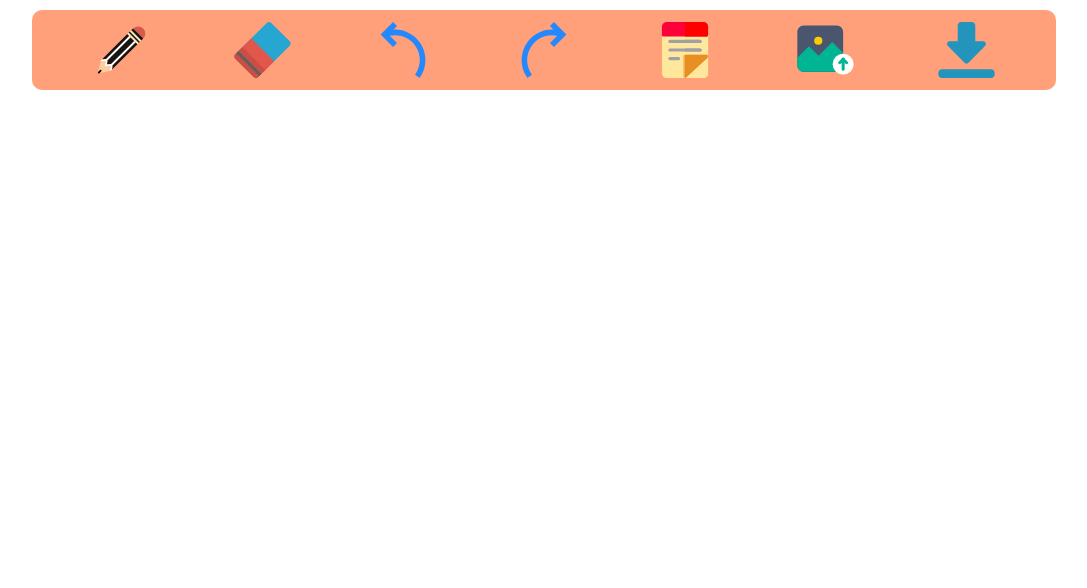
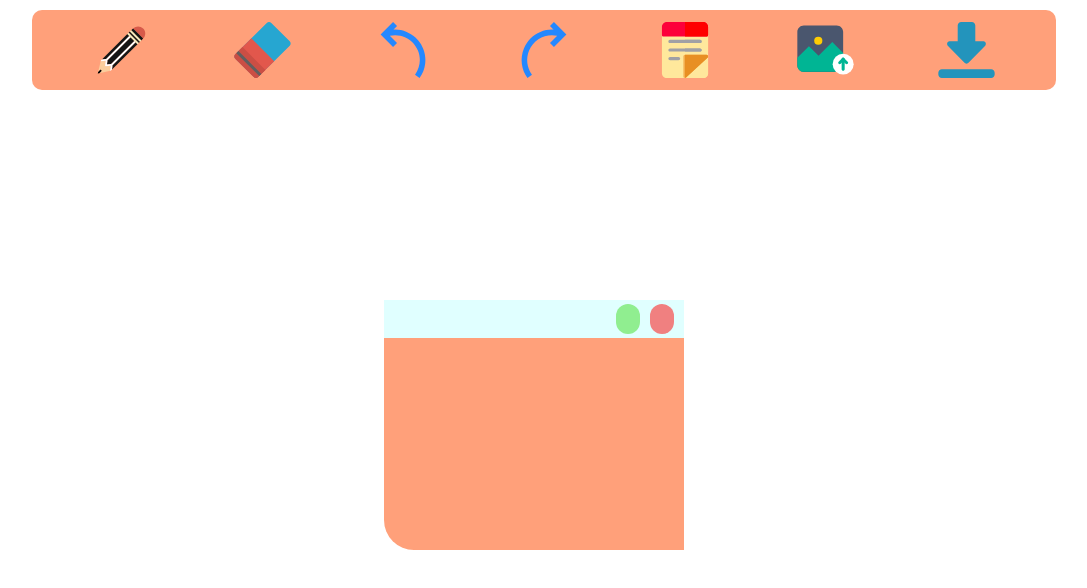
Before and after one commit to zeeshan490/whiteBoard-App, a plain HTML site: page index.html in a window 1280 px wide. Both pictures are taken after a click on the element 780 px from the left and 50 px from the top of the page. Shown: the whole page, without its empty margins (96-1183 px from the left). Drawn offline with Linux system fonts and the light colour scheme.

Commit message:
sticky movement and properties done

```diff
--- a/index.html
+++ b/index.html
@@ -16,7 +16,8 @@
                 <img src="./icons/Undo/Undo.svg"></div>
             <div class="tool" id="redo">
                 <img src="./icons/Redo/Redo.svg"></div>
-            <div class="tool"><img src="./icons/StickyNote/StickyNote.svg"></div>
+            <div class="tool" id="sticky">
+                <img src="./icons/StickyNote/StickyNote.svg"></div>
             <div class="tool"><img src="./icons/Photo/Photo.svg"></div>
             <div class="tool"><img src="./icons/Download/Download.svg"></div>
         </div>
@@ -25,7 +26,10 @@
     <div class="drawing-container">
        <canvas id="canvas"></canvas>
     </div>
+
+
     <script src="./script.js"></script>
     <script src="./tools.js"></script>
+    <script src="./sticky.js"></script>
 </body>
 </html>
--- /dev/null
+++ b/sticky.js
@@ -0,0 +1,62 @@
+let sticky = document.querySelector("#sticky");
+
+sticky.addEventListener("click", addSticky);
+
+function addSticky() {
+  let stickyDiv = document.createElement("div");
+  stickyDiv.classList.add("sticky");
+  stickyDiv.innerHTML = `<div class="sticky-header">
+    <div class="minimize"></div>
+    <div class="close"></div>
+  </div>
+  <div class="sticky-content" contenteditable="true"></div>`;
+
+  let minimize = stickyDiv.querySelector(".minimize");
+  let close = stickyDiv.querySelector(".close");
+  let stickyContent = stickyDiv.querySelector(".sticky-content");
+  let stickyHeader = stickyDiv.querySelector(".sticky-header");
+
+  minimize.addEventListener("click", function () {
+    stickyContent.style.display == "none"
+      ? (stickyContent.style.display = "block")
+      : (stickyContent.style.display = "none");
+  });
+
+  close.addEventListener("click", function () {
+    stickyDiv.remove();
+  });
+
+  let stickyHold = false;
+  let initialX;
+  let initialY;
+  stickyHeader.addEventListener("mousedown", function (e) {
+      stickyHold=true;
+      initialX = e.clientX;
+      initialY = e.clientY;
+  });
+
+  stickyHeader.addEventListener("mousemove", function (e) {
+      if(stickyHold){
+          let finalX = e.clientX;
+          let finalY = e.clientY;
+
+          let dx = finalX - initialX;
+          let dy = finalY - initialY;
+
+          let {top , left} = stickyDiv.getBoundingClientRect();//fn for mouse position
+          //   sticky => top + dy
+          //  sticky => left + dx
+          stickyDiv.style.top = top + dy + "px";
+          stickyDiv.style.left = left +dx + "px";
+
+          initialX = finalX;
+          initialY = finalY;
+      }
+  });
+
+  stickyHeader.addEventListener("mouseup", function (e) {
+      stickyHold = false;
+  });
+
+  document.body.append(stickyDiv);
+}
--- a/style.css
+++ b/style.css
@@ -47,3 +47,44 @@
 #canvas{
 
 }
+
+.sticky {
+    position: absolute;
+    top: 300px;
+    left: 480px;
+    height: 250px;
+    width: 300px;
+
+}
+
+.sticky-header {
+    height: 15%;
+    background: lightcyan;
+    display: flex;
+    justify-content: flex-end;
+    align-items: center;
+}
+
+.sticky-header div {
+    height: 80%;
+    width: 8%;
+    margin-right: 10px;
+    border-radius: 50px;
+}
+
+.minimize {
+    background: lightgreen;
+}
+
+.close {
+    background: lightcoral;
+}
+
+.sticky-content {
+    height: 85%;
+    border-bottom-left-radius: 30px;
+    background: lightsalmon;
+    outline: none;
+    padding: 10px;
+    font-size: 25px;
+}
```
